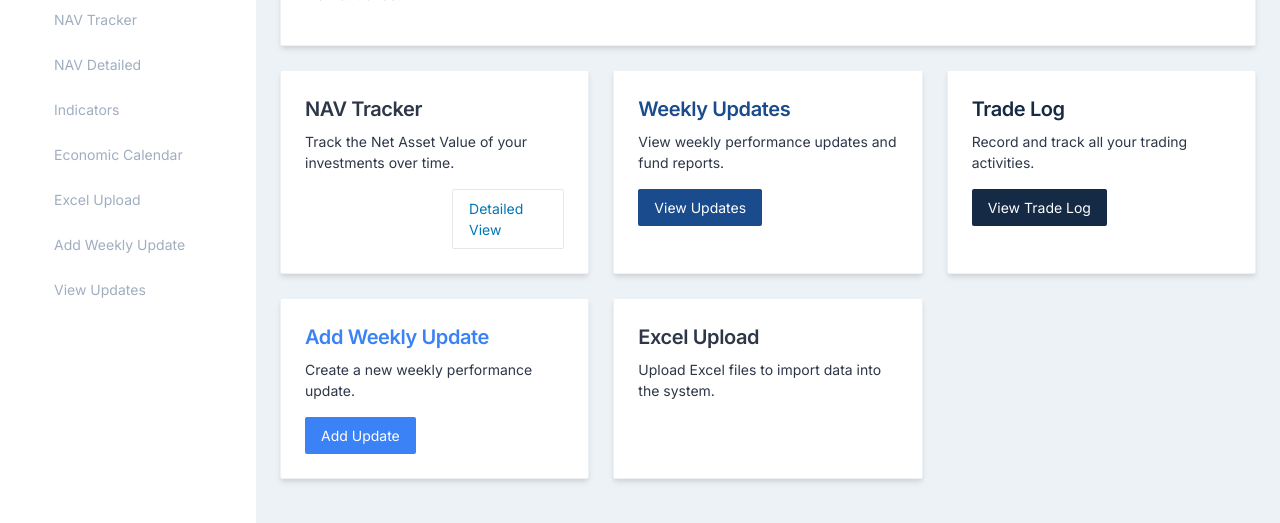
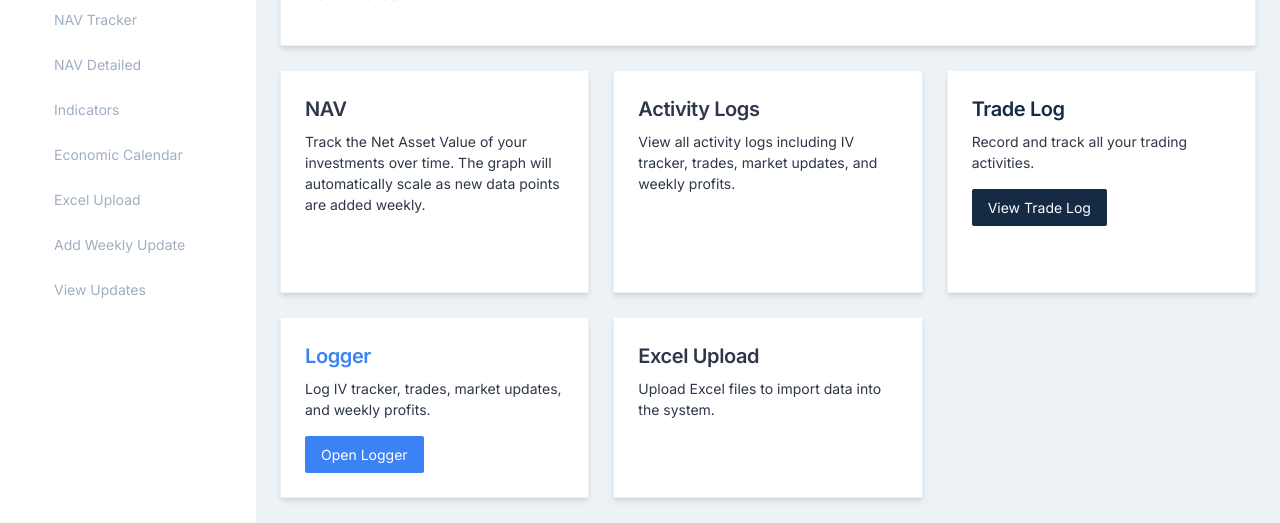
Before and after one commit to mano6179/Steadygains, a React (Create React App) app in the folder frontend/: page / in a window 1280 px wide. Shown: the part 204-727 px from the top of the page. Built offline with nearby package versions, Linux system fonts and the light colour scheme; sample sign-in values are in the browser's storage; some icons are missing.

Commit message:
Make dashboard card colors uniform with consistent primary color scheme

```diff
--- a/frontend/src/pages/Dashboard.js
+++ b/frontend/src/pages/Dashboard.js
@@ -18,68 +18,60 @@ const Dashboard = () => {
       </div>
 
       <div className="grid grid-cols-1 md:grid-cols-2 lg:grid-cols-3 gap-6">
-        {/* NAV Tracker Card */}
-        <div className={`p-6 rounded-sm shadow-card ${isDarkMode ? 'bg-secondary-DEFAULT border border-secondary-light' : 'bg-white border border-neutral-lightest'}`}>
-          <h3 className={`text-xl font-semibold mb-2 ${isDarkMode ? 'text-white' : 'text-secondary-DEFAULT'}`}>NAV Tracker</h3>
+        {/* NAV Card */}
+        <div className={`p-6 rounded-sm shadow-card ${isDarkMode ? 'bg-primary-DEFAULT border border-primary-light' : 'bg-white border border-neutral-lightest'}`}>
+          <h3 className={`text-xl font-semibold mb-2 ${isDarkMode ? 'text-white' : 'text-secondary-DEFAULT'}`}>NAV</h3>
           <p className={`${isDarkMode ? 'text-white' : 'text-neutral-DEFAULT'} mb-4`}>
-            Track the Net Asset Value of your investments over time.
+            Track the Net Asset Value of your investments over time. The graph will automatically scale as new data points are added weekly.
           </p>
-          <div className="flex space-x-3">
-            <Link
-              to="/nav-tracker"
-              className={`inline-block px-4 py-2 rounded-sm ${isDarkMode ? 'bg-secondary-light text-white' : 'bg-secondary-DEFAULT text-white'} hover:bg-secondary-light transition-colors duration-200`}
-            >
-              View NAV Tracker
-            </Link>
-            <Link
-              to="/nav-tracker-detailed"
-              className={`inline-block px-4 py-2 rounded-sm ${isDarkMode ? 'border border-secondary-light text-secondary-light' : 'border border-secondary-DEFAULT text-secondary-DEFAULT'} hover:bg-secondary-DEFAULT hover:text-white transition-colors duration-200`}
-            >
-              Detailed View
-            </Link>
-          </div>
+          <Link
+            to="/nav-tracker-detailed"
+            className={`inline-block px-4 py-2 rounded-sm ${isDarkMode ? 'bg-primary-light text-white' : 'bg-secondary-DEFAULT text-white'} hover:bg-primary-light transition-colors duration-200`}
+          >
+            View NAV
+          </Link>
         </div>
 
-        {/* Weekly Updates Card */}
-        <div className={`p-6 rounded-sm shadow-card ${isDarkMode ? 'bg-primary-light border border-primary-DEFAULT' : 'bg-white border border-neutral-lightest'}`}>
-          <h3 className={`text-xl font-semibold mb-2 ${isDarkMode ? 'text-white' : 'text-primary-light'}`}>Weekly Updates</h3>
+        {/* Activity Logs Card */}
+        <div className={`p-6 rounded-sm shadow-card ${isDarkMode ? 'bg-primary-DEFAULT border border-primary-light' : 'bg-white border border-neutral-lightest'}`}>
+          <h3 className={`text-xl font-semibold mb-2 ${isDarkMode ? 'text-white' : 'text-primary-DEFAULT'}`}>Activity Logs</h3>
           <p className={`${isDarkMode ? 'text-white' : 'text-neutral-DEFAULT'} mb-4`}>
-            View weekly performance updates and fund reports.
+            View all activity logs including IV tracker, trades, market updates, and weekly profits.
           </p>
           <Link
             to="/weekly-updates"
-            className={`inline-block px-4 py-2 rounded-sm ${isDarkMode ? 'bg-primary-DEFAULT text-white' : 'bg-primary-light text-white'} hover:bg-primary-DEFAULT transition-colors duration-200`}
+            className={`inline-block px-4 py-2 rounded-sm ${isDarkMode ? 'bg-primary-light text-white' : 'bg-primary-DEFAULT text-white'} hover:bg-primary-light transition-colors duration-200`}
           >
-            View Updates
+            View Logs
           </Link>
         </div>
 
         {/* Admin-only cards */}
         {isAdmin() && (
           <>
-            <div className={`p-6 rounded-sm shadow-card ${isDarkMode ? 'bg-secondary-dark border border-secondary-DEFAULT' : 'bg-white border border-neutral-lightest'}`}>
+            <div className={`p-6 rounded-sm shadow-card ${isDarkMode ? 'bg-primary-DEFAULT border border-primary-light' : 'bg-white border border-neutral-lightest'}`}>
               <h3 className={`text-xl font-semibold mb-2 ${isDarkMode ? 'text-white' : 'text-secondary-dark'}`}>Trade Log</h3>
               <p className={`${isDarkMode ? 'text-white' : 'text-neutral-DEFAULT'} mb-4`}>
                 Record and track all your trading activities.
               </p>
               <Link
                 to="/trade-log"
-                className={`inline-block px-4 py-2 rounded-sm ${isDarkMode ? 'bg-secondary-DEFAULT text-white' : 'bg-secondary-dark text-white'} hover:bg-secondary-DEFAULT transition-colors duration-200`}
+                className={`inline-block px-4 py-2 rounded-sm ${isDarkMode ? 'bg-primary-light text-white' : 'bg-secondary-dark text-white'} hover:bg-primary-light transition-colors duration-200`}
               >
                 View Trade Log
               </Link>
             </div>
 
-            <div className={`p-6 rounded-sm shadow-card ${isDarkMode ? 'bg-accent-blue border border-primary-accent' : 'bg-white border border-neutral-lightest'}`}>
-              <h3 className={`text-xl font-semibold mb-2 ${isDarkMode ? 'text-white' : 'text-accent-blue'}`}>Add Weekly Update</h3>
+            <div className={`p-6 rounded-sm shadow-card ${isDarkMode ? 'bg-primary-DEFAULT border border-primary-light' : 'bg-white border border-neutral-lightest'}`}>
+              <h3 className={`text-xl font-semibold mb-2 ${isDarkMode ? 'text-white' : 'text-accent-blue'}`}>Logger</h3>
               <p className={`${isDarkMode ? 'text-white' : 'text-neutral-DEFAULT'} mb-4`}>
-                Create a new weekly performance update.
+                Log IV tracker, trades, market updates, and weekly profits.
               </p>
               <Link
-                to="/weekly-update"
-                className={`inline-block px-4 py-2 rounded-sm ${isDarkMode ? 'bg-primary-accent text-white' : 'bg-accent-blue text-white'} hover:bg-primary-accent transition-colors duration-200`}
+                to="/logger"
+                className={`inline-block px-4 py-2 rounded-sm ${isDarkMode ? 'bg-primary-light text-white' : 'bg-accent-blue text-white'} hover:bg-primary-light transition-colors duration-200`}
               >
-                Add Update
+                Open Logger
               </Link>
             </div>
 
```
